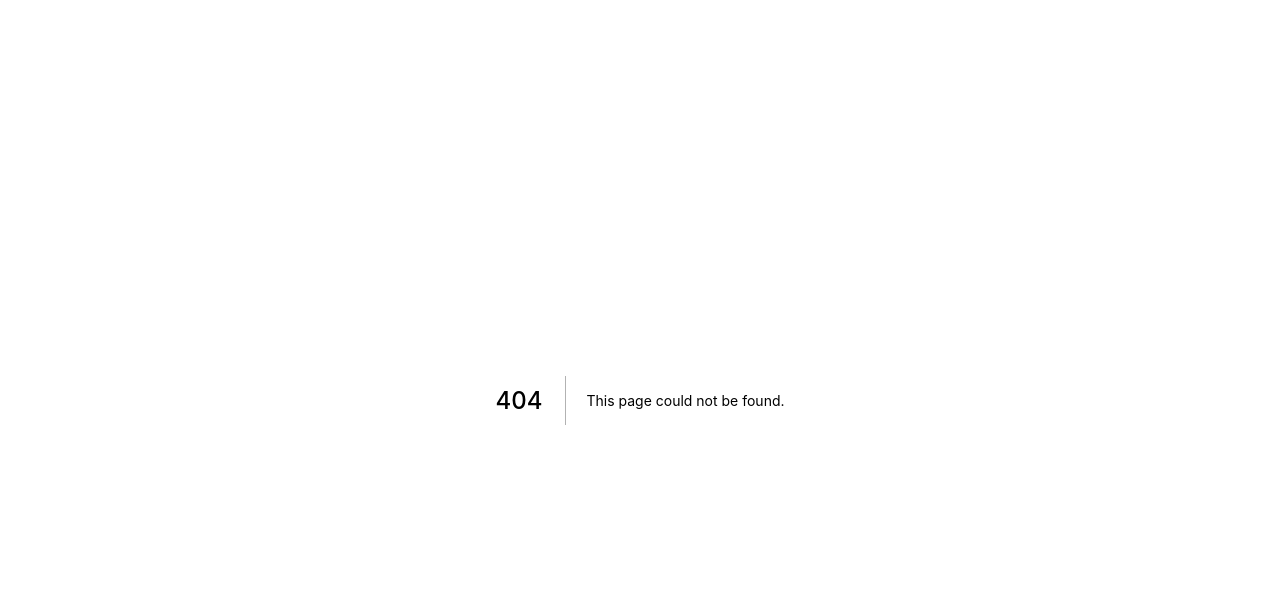
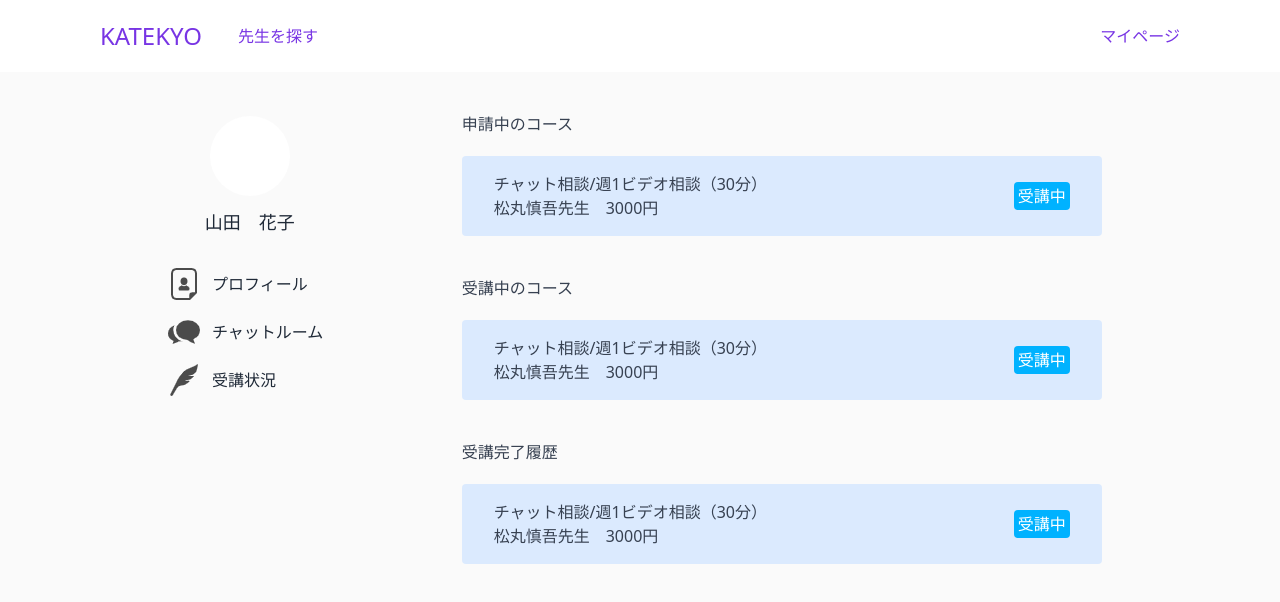
Before and after one commit to iamyabui/katekyo, a Next.js app: page /attendanceStatus in a window 1280 px wide. Before the commit this address had no page. Shown: the top 602 px of the page. Built offline with nearby package versions, Linux system fonts and the light colour scheme.

Commit message:
受講状況画面の追加

```diff
--- /dev/null
+++ b/components/box/myClassContent.js
@@ -0,0 +1,17 @@
+import Status from "../buttons/status";
+
+export default function MyClassContent() {
+  return (
+    <>
+      <div className="flex justify-between h-20 w-full bg-blue-100 py-2 px-8 rounded mt-5">
+        <div className="my-auto">
+          <p>チャット相談/週1ビデオ相談（30分）</p>
+          <p>松丸慎吾先生　3000円</p>
+        </div>
+        <div className="my-auto">
+          <Status />
+        </div>
+      </div>
+    </>
+  );
+}
--- /dev/null
+++ b/pages/attendanceStatus.js
@@ -0,0 +1,30 @@
+import Header from "../components/common/header";
+import StudentLeftMenu from "../components/common/studentLeftMenue";
+import MyClassContent from "../components/box/myClassContent";
+
+export default function attendanceStatus() {
+  return (
+    <>
+      <Header />
+      <div className="bg-top-bg h-screen w-screen">
+        <div className="flex max-w-5xl mx-auto py-10">
+          <StudentLeftMenu />
+          <div className="w-[40rem] mx-auto text-gray-700">
+            <div>
+              <p>申請中のコース</p>
+              <MyClassContent />
+            </div>
+            <div>
+              <p className="mt-10">受講中のコース</p>
+              <MyClassContent />
+            </div>
+            <div>
+              <p className="mt-10">受講完了履歴</p>
+              <MyClassContent />
+            </div>
+          </div>
+        </div>
+      </div>
+    </>
+  );
+}
```
